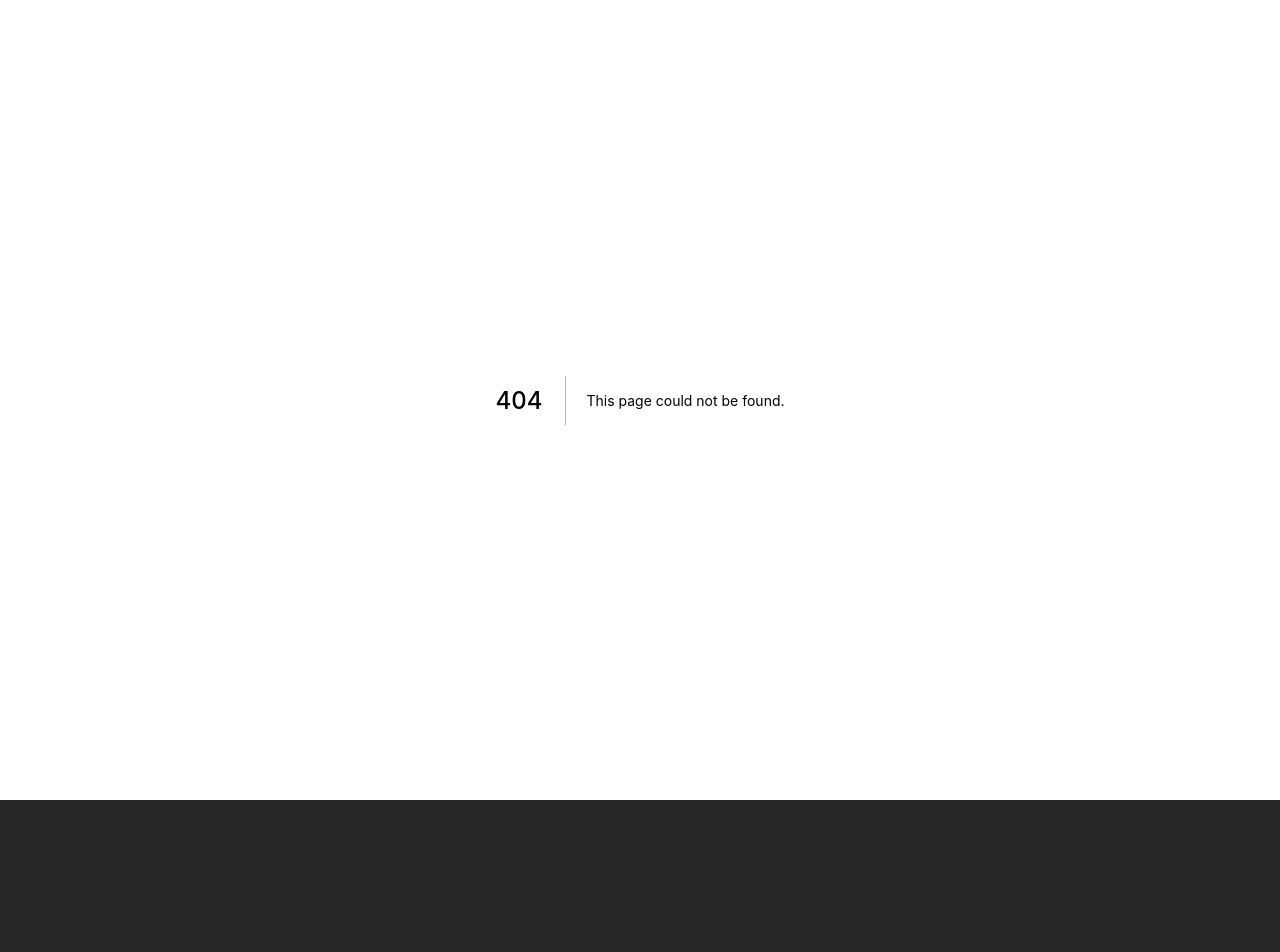
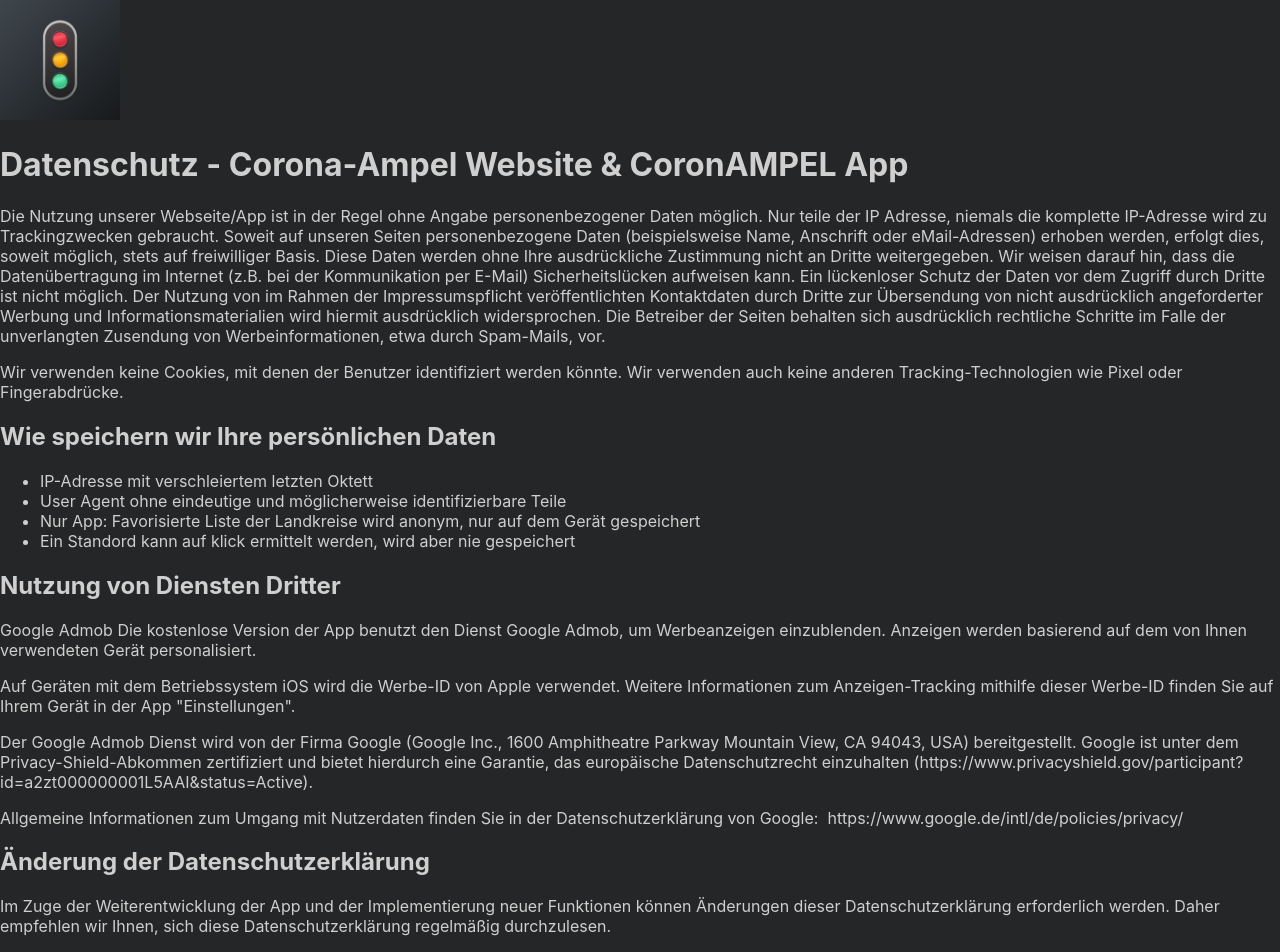
Before and after one commit to ingomc/corona-ampel-site, a Next.js app: page /datenschutz in a window 1280 px wide. Before the commit this address had no page. Shown: the top 952 px of the page. Before the commit the page ends 800 px from the top, so only its background shows below. Built offline with nearby package versions, Linux system fonts and the light colour scheme.

Commit message:
datenschutz

```diff
--- /dev/null
+++ b/pages/datenschutz.js
@@ -0,0 +1,155 @@
+import Head from "next/head";
+import Image from "next/image";
+import styles from "../styles/Datenschutz.module.css";
+
+export default function Datenschutz() {
+  return (
+    <div className={styles.container}>
+      <Head>
+        <meta
+          property="og:title"
+          content="Corona-Ampel App - Aktuelle Zahlen, Inzidenz, Impf-Fortschritt ..."
+        />
+        <meta
+          property="og:site_name"
+          content="Corona-Ampel App - Aktuelle Zahlen, Inzidenz, Impf-Fortschritt ..."
+        />
+        <meta property="og:url" content="https://corona-ampel.app" />
+        <meta
+          property="og:description"
+          content="🚦 Alle Landkreise, Bundesländer im Überblick. Die neue Corona-Ampel App hat die wichtigsten Corona und Covid-19 Daten für ganz Deutschland in übersichtlicher Form!"
+        />
+        <meta
+          property="og:image"
+          content="https://corona-ampel.app/app-icon.png"
+        />
+        <meta
+          property="og:image:secure_url"
+          content="https://corona-ampel.app/app-icon.png"
+        />
+        <meta property="og:image:width" content="310" />
+        <meta property="og:image:height" content="310" />
+
+        <meta
+          name="twitter:image"
+          content="https://corona-ampel.app/app-icon.png"
+        />
+        <meta charset="utf-8" />
+        <meta name="viewport" content="width=device-width,initial-scale=1.0" />
+        <meta name="robots" content="noindex, nofollow"></meta>
+        <title>
+          Corona-Ampel App - Aktuelle Zahlen, Inzidenz, Impf-Fortschritt ...
+        </title>
+        <link rel="icon" href="https://corona-ampel.app/favicon.ico" />
+        <link rel="icon" href="https://corona-ampel.app/app-icon.png" />
+        <link
+          href="https://corona-ampel.app/app-icon.png"
+          rel="icon"
+          type="image/png"
+        ></link>
+        <meta property="og:type" content="website" />
+        <meta property="og:locale" content="de_DE" />
+        <meta name="theme-color" content="#292F36" />
+        <meta
+          name="keywords"
+          content="Inzidenz, Ampel, Corona, Coburg, aktuell, Zahlen, Fall, Fälle, Bamberg, Schweinfurt, Warnung, Info"
+        />
+        <meta name="author" content="Andre Bellmann" />
+        <meta
+          name="description"
+          content="🚦 Alle Landkreise, Bundesländer im Überblick. Die neue Corona-Ampel App hat die wichtigsten Corona und Covid-19 Daten für ganz Deutschland in übersichtlicher Form!"
+        />
+        <meta name="”twitter:creator”" value="”@ingomc”" />
+      </Head>
+
+      <main className={styles.main}>
+        <div className={styles.logo}>
+          <Image width="120" height="120" src="/app-icon.png" alt="Logo" />
+        </div>
+        <h1 className={styles.title}>Datenschutz - Corona-Ampel Website & CoronAMPEL App</h1>
+        <p>
+          Die Nutzung unserer Webseite/App ist in der Regel ohne Angabe
+          personenbezogener Daten möglich. Nur teile der IP Adresse, niemals die
+          komplette IP-Adresse wird zu Trackingzwecken gebraucht. Soweit auf unseren Seiten
+          personenbezogene Daten (beispielsweise Name, Anschrift oder
+          eMail-Adressen) erhoben werden, erfolgt dies, soweit möglich, stets
+          auf freiwilliger Basis. Diese Daten werden ohne Ihre ausdrückliche
+          Zustimmung nicht an Dritte weitergegeben. Wir weisen darauf hin, dass
+          die Datenübertragung im Internet (z.B. bei der Kommunikation per
+          E-Mail) Sicherheitslücken aufweisen kann. Ein lückenloser Schutz der
+          Daten vor dem Zugriff durch Dritte ist nicht möglich. Der Nutzung von
+          im Rahmen der Impressumspflicht veröffentlichten Kontaktdaten durch
+          Dritte zur Übersendung von nicht ausdrücklich angeforderter Werbung
+          und Informationsmaterialien wird hiermit ausdrücklich widersprochen.
+          Die Betreiber der Seiten behalten sich ausdrücklich rechtliche
+          Schritte im Falle der unverlangten Zusendung von Werbeinformationen,
+          etwa durch Spam-Mails, vor.
+        </p>
+        <p>
+          Wir verwenden keine Cookies, mit denen der Benutzer identifiziert
+          werden könnte. Wir verwenden auch keine anderen Tracking-Technologien
+          wie Pixel oder Fingerabdrücke.
+        </p>
+        <h2>Wie speichern wir Ihre persönlichen Daten</h2>
+        <p>
+          <ul>
+            <li>IP-Adresse mit verschleiertem letzten Oktett</li>
+            <li>
+              User Agent ohne eindeutige und möglicherweise identifizierbare
+              Teile{" "}
+            </li>
+            <li>
+              Nur App: Favorisierte Liste der Landkreise wird anonym, nur auf
+              dem Gerät gespeichert
+            </li>
+            <li>
+              Ein Standord kann auf klick ermittelt werden, wird aber nie
+              gespeichert
+            </li>
+          </ul>
+        </p>
+        <h2>Nutzung von Diensten Dritter</h2>
+        <p>
+          Google Admob Die kostenlose Version der App benutzt den Dienst Google
+          Admob, um Werbeanzeigen einzublenden. Anzeigen werden basierend auf
+          dem von Ihnen verwendeten Gerät personalisiert.
+        </p>
+        <p>
+          Auf Geräten mit dem Betriebssystem iOS wird die Werbe-ID von Apple
+          verwendet. Weitere Informationen zum Anzeigen-Tracking mithilfe dieser
+          Werbe-ID finden Sie auf Ihrem Gerät in der App "Einstellungen".
+        </p>
+        <p>
+          Der Google Admob Dienst wird von der Firma Google (Google Inc., 1600
+          Amphitheatre Parkway Mountain View, CA 94043, USA) bereitgestellt.
+          Google ist unter dem Privacy-Shield-Abkommen zertifiziert und bietet
+          hierdurch eine Garantie, das europäische Datenschutzrecht einzuhalten
+          (
+          <a href="https://www.privacyshield.gov/participant?id=a2zt000000001L5AAI&status=Active">
+            https://www.privacyshield.gov/participant?id=a2zt000000001L5AAI&status=Active
+          </a>
+          ).
+        </p>
+        <p>
+          Allgemeine Informationen zum Umgang mit Nutzerdaten finden Sie in der
+          Datenschutzerklärung von Google: &nbsp;
+          <a href="https://www.google.de/intl/de/policies/privacy/">
+            https://www.google.de/intl/de/policies/privacy/
+          </a>
+        </p>
+        <h2>Änderung der Datenschutzerklärung</h2>
+        <p>
+        Im Zuge der Weiterentwicklung der App und der Implementierung neuer Funktionen können Änderungen dieser Datenschutzerklärung erforderlich werden. Daher empfehlen wir Ihnen, sich diese Datenschutzerklärung regelmäßig durchzulesen.
+        </p>
+        <h2>Verantwortlicher</h2>
+        <p>
+            Andre Bellmann
+            Karlstr. 7
+            96450 Coburg
+            Deutschland
+            info@corona-ampel.app
+        </p>
+      </main>
+    </div>
+  );
+}
```
Also changed, not shown: public/app-icon.png, styles/Datenschutz.module.css (added).
